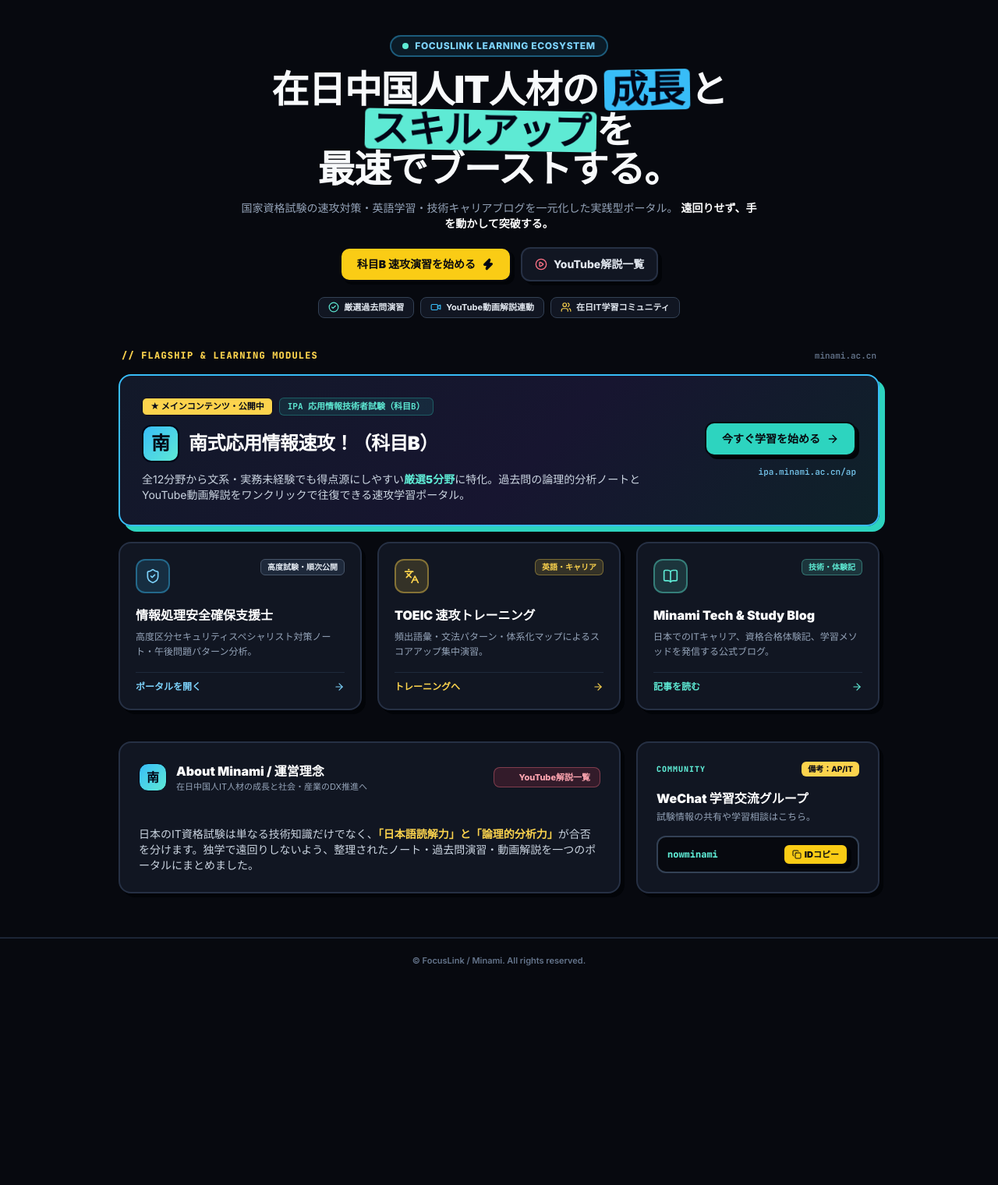
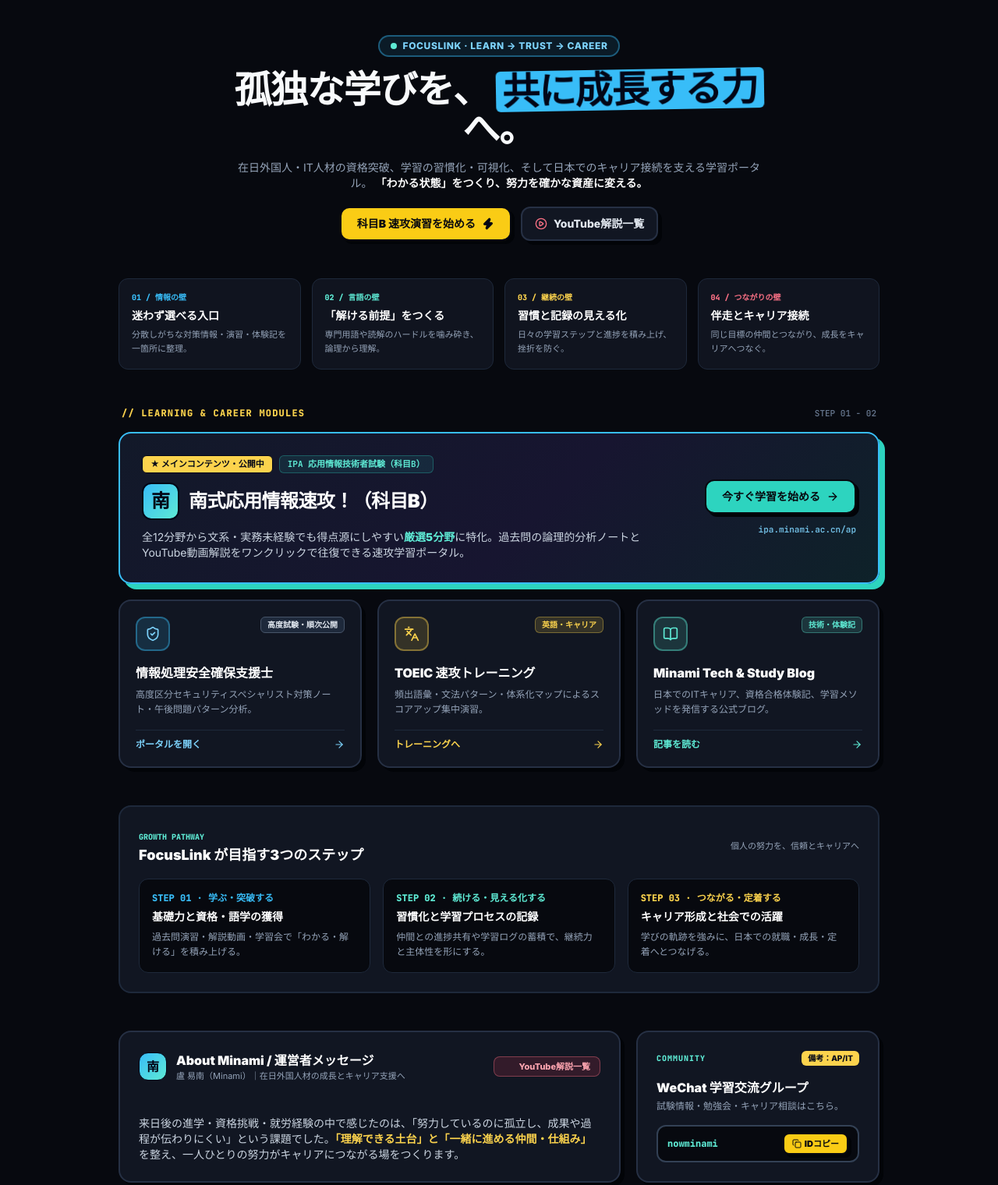
Before and after one commit to roiminami/FOUCUSLINK, a plain HTML site: page index.html in a window 1280 px wide. Shown: the part 40-1560 px from the top of the page at 78% size. Before the commit the page ends 1301 px from the top, so only its background shows below. Drawn offline with nearby package versions, Linux system fonts and the light colour scheme.

Commit message:
Update index.html

```diff
--- a/index.html
+++ b/index.html
@@ -18,8 +18,6 @@
         .font-mono-code {
             font-family: 'JetBrains Mono', monospace;
         }
-
-        /* Fireship 标志性硬投影与按压手感 */
         .hard-card {
             background-color: #111622;
             border: 2px solid #263044;
@@ -31,17 +29,14 @@
             box-shadow: 7px 7px 0px #38bdf8;
             border-color: #38bdf8;
         }
-
         .hard-card-amber:hover {
             box-shadow: 7px 7px 0px #facc15;
             border-color: #facc15;
         }
-
         .hard-card-teal:hover {
             box-shadow: 7px 7px 0px #2dd4bf;
             border-color: #2dd4bf;
         }
-
         .hard-flagship {
             background: linear-gradient(135deg, #121929 0%, #171530 55%, #0e2229 100%);
             border: 2px solid #38bdf8;
@@ -53,7 +48,6 @@
             box-shadow: 10px 10px 0px #facc15;
             border-color: #facc15;
         }
-
         .hard-btn-yellow {
             background-color: #facc15;
             color: #07090F;
@@ -66,7 +60,6 @@
             transform: translate(1px, 1px);
             box-shadow: 2px 2px 0px #020408;
         }
-
         .hard-btn-teal {
             background-color: #2dd4bf;
             color: #07090F;
@@ -87,25 +80,23 @@
     <div id="focuslink-bar-root"></div>
 
     <!-- 主内容区 -->
-    <main class="flex-1 max-w-5xl w-full mx-auto px-4 sm:px-6 py-10 sm:py-14 flex flex-col gap-10">
+    <main class="flex-1 max-w-5xl w-full mx-auto px-4 sm:px-6 py-10 sm:py-14 flex flex-col gap-12">
 
-        <!-- 1. Hero 区 -->
+        <!-- 1. Hero：融合 PPT 核心立意（孤独な学びを、共に成長する力へ） -->
         <section class="flex flex-col items-center text-center gap-4">
             <div class="inline-flex items-center gap-2 px-3.5 py-1 rounded-full bg-sky-400/10 border-2 border-sky-400/40 text-sky-300 text-xs font-extrabold tracking-wider uppercase">
                 <span class="w-2 h-2 rounded-full bg-teal-300 animate-ping"></span>
-                <span>FocusLink Learning Ecosystem</span>
+                <span>FOCUSLINK · LEARN → TRUST → CAREER</span>
             </div>
 
-            <h1 class="text-3xl sm:text-5xl font-black tracking-tight leading-[1.15] max-w-3xl">
-                在日中国人IT人材の<br class="sm:hidden">
-                <span class="px-2 py-0.5 bg-sky-400 text-slate-950 rounded-md inline-block -rotate-1">成長</span>と
-                <span class="px-2 py-0.5 bg-teal-300 text-slate-950 rounded-md inline-block rotate-1">スキルアップ</span>を<br class="hidden sm:inline">
-                最速でブーストする。
+            <h1 class="text-3xl sm:text-5xl font-black tracking-tight leading-[1.16] max-w-3xl">
+                孤独な学びを、<br class="sm:hidden">
+                <span class="px-2 py-0.5 bg-sky-400 text-slate-950 rounded-md inline-block -rotate-1">共に成長する力</span>へ。
             </h1>
 
             <p class="text-xs sm:text-sm text-slate-400 max-w-2xl leading-relaxed">
-                国家資格試験の速攻対策・英語学習・技術キャリアブログを一元化した実践型ポータル。
-                <strong class="text-white font-bold">遠回りせず、手を動かして突破する。</strong>
+                在日外国人・IT人材の資格突破、学習の習慣化・可視化、そして日本でのキャリア接続を支える学習ポータル。
+                <strong class="text-white font-bold">「わかる状態」をつくり、努力を確かな資産に変える。</strong>
             </p>
 
             <div class="flex flex-wrap items-center justify-center gap-3 pt-1">
@@ -118,30 +109,39 @@
                     <span>YouTube解説一覧</span>
                 </a>
             </div>
+        </section>
 
-            <div class="flex flex-wrap items-center justify-center gap-2 pt-1">
-                <span class="inline-flex items-center gap-1.5 text-[11px] font-bold text-slate-200 bg-[#111622] border border-slate-700 px-3 py-1 rounded-lg">
-                    <i data-lucide="check-circle-2" class="w-3.5 h-3.5 text-teal-300"></i>
-                    <span>厳選過去問演習</span>
-                </span>
-                <span class="inline-flex items-center gap-1.5 text-[11px] font-bold text-slate-200 bg-[#111622] border border-slate-700 px-3 py-1 rounded-lg">
-                    <i data-lucide="video" class="w-3.5 h-3.5 text-sky-400"></i>
-                    <span>YouTube動画解説連動</span>
-                </span>
-                <span class="inline-flex items-center gap-1.5 text-[11px] font-bold text-slate-200 bg-[#111622] border border-slate-700 px-3 py-1 rounded-lg">
-                    <i data-lucide="users" class="w-3.5 h-3.5 text-amber-300"></i>
-                    <span>在日IT学習コミュニティ</span>
-                </span>
+        <!-- 2. 四つの壁を突破するアプローチ（PPT 課題分析 × 解決の視点） -->
+        <section class="grid grid-cols-2 lg:grid-cols-4 gap-3.5">
+            <div class="bg-[#111622]/90 border border-slate-800 rounded-xl p-4 flex flex-col gap-1.5">
+                <span class="text-[10px] font-black font-mono-code text-sky-400">01 / 情報の壁</span>
+                <h2 class="text-sm font-black text-white">迷わず選べる入口</h2>
+                <p class="text-[11px] text-slate-400 leading-relaxed">分散しがちな対策情報・演習・体験記を一箇所に整理。</p>
+            </div>
+            <div class="bg-[#111622]/90 border border-slate-800 rounded-xl p-4 flex flex-col gap-1.5">
+                <span class="text-[10px] font-black font-mono-code text-teal-300">02 / 言語の壁</span>
+                <h2 class="text-sm font-black text-white">「解ける前提」をつくる</h2>
+                <p class="text-[11px] text-slate-400 leading-relaxed">専門用語や読解のハードルを噛み砕き、論理から理解。</p>
+            </div>
+            <div class="bg-[#111622]/90 border border-slate-800 rounded-xl p-4 flex flex-col gap-1.5">
+                <span class="text-[10px] font-black font-mono-code text-amber-300">03 / 継続の壁</span>
+                <h2 class="text-sm font-black text-white">習慣と記録の見える化</h2>
+                <p class="text-[11px] text-slate-400 leading-relaxed">日々の学習ステップと進捗を積み上げ、挫折を防ぐ。</p>
+            </div>
+            <div class="bg-[#111622]/90 border border-slate-800 rounded-xl p-4 flex flex-col gap-1.5">
+                <span class="text-[10px] font-black font-mono-code text-rose-400">04 / つながりの壁</span>
+                <h2 class="text-sm font-black text-white">伴走とキャリア接続</h2>
+                <p class="text-[11px] text-slate-400 leading-relaxed">同じ目標の仲間とつながり、成長をキャリアへつなぐ。</p>
             </div>
         </section>
 
-        <!-- 2. 核心模块区 -->
+        <!-- 3. 核心学習モジュール（旗舰主推 + 3个专项/博客入口） -->
         <section class="flex flex-col gap-4">
             <div class="flex items-center justify-between px-1">
                 <h2 class="text-xs font-black uppercase tracking-widest text-amber-300 font-mono-code">
-                    // FLAGSHIP & LEARNING MODULES
+                    // LEARNING & CAREER MODULES
                 </h2>
-                <span class="text-[11px] text-slate-500 font-mono-code">minami.ac.cn</span>
+                <span class="text-[11px] text-slate-500 font-mono-code">STEP 01 - 02</span>
             </div>
 
             <div class="grid grid-cols-1 md:grid-cols-3 gap-5">
@@ -238,7 +238,36 @@
             </div>
         </section>
 
-        <!-- 3. 理念 & 社群区 -->
+        <!-- 4. 成長ステップ（PPT ステップアップ・伴走育成モデル） -->
+        <section class="bg-[#111622] border-2 border-slate-800 rounded-2xl p-5 sm:p-6 flex flex-col gap-4">
+            <div class="flex items-center justify-between flex-wrap gap-2">
+                <div>
+                    <span class="text-[10px] font-black font-mono-code text-teal-300 uppercase">GROWTH PATHWAY</span>
+                    <h2 class="text-base sm:text-lg font-black text-white">FocusLink が目指す3つのステップ</h2>
+                </div>
+                <span class="text-[11px] text-slate-400">個人の努力を、信頼とキャリアへ</span>
+            </div>
+
+            <div class="grid grid-cols-1 md:grid-cols-3 gap-4">
+                <div class="bg-[#07090F] border border-slate-800 rounded-xl p-4 flex flex-col gap-1.5">
+                    <span class="text-xs font-black font-mono-code text-sky-400">STEP 01 · 学ぶ・突破する</span>
+                    <h3 class="text-sm font-bold text-white">基礎力と資格・語学の獲得</h3>
+                    <p class="text-xs text-slate-400 leading-relaxed">過去問演習・解説動画・学習会で「わかる・解ける」を積み上げる。</p>
+                </div>
+                <div class="bg-[#07090F] border border-slate-800 rounded-xl p-4 flex flex-col gap-1.5">
+                    <span class="text-xs font-black font-mono-code text-teal-300">STEP 02 · 続ける・見える化する</span>
+                    <h3 class="text-sm font-bold text-white">習慣化と学習プロセスの記録</h3>
+                    <p class="text-xs text-slate-400 leading-relaxed">仲間との進捗共有や学習ログの蓄積で、継続力と主体性を形にする。</p>
+                </div>
+                <div class="bg-[#07090F] border border-slate-800 rounded-xl p-4 flex flex-col gap-1.5">
+                    <span class="text-xs font-black font-mono-code text-amber-300">STEP 03 · つながる・定着する</span>
+                    <h3 class="text-sm font-bold text-white">キャリア形成と社会での活躍</h3>
+                    <p class="text-xs text-slate-400 leading-relaxed">学びの軌跡を強みに、日本での就職・成長・定着へとつなげる。</p>
+                </div>
+            </div>
+        </section>
+
+        <!-- 5. 運営理念 & 社群区 -->
         <section class="grid grid-cols-1 md:grid-cols-3 gap-5">
 
             <!-- 左侧 2 列：運営者メッセージ -->
@@ -249,8 +278,8 @@
                             南
                         </div>
                         <div>
-                            <h3 class="text-sm sm:text-base font-black text-white">About Minami / 運営理念</h3>
-                            <p class="text-[11px] text-slate-400">在日中国人IT人材の成長と社会・産業のDX推進へ</p>
+                            <h3 class="text-sm sm:text-base font-black text-white">About Minami / 運営者メッセージ</h3>
+                            <p class="text-[11px] text-slate-400">盧 易南（Minami）｜在日外国人材の成長とキャリア支援へ</p>
                         </div>
                     </div>
                     <a href="https://www.youtube.com/playlist?list=PLI9LZ_5sMCR4" target="_blank" rel="noopener noreferrer" class="inline-flex items-center gap-1.5 text-[11px] font-extrabold text-rose-300 bg-rose-500/15 hover:bg-rose-500/25 border border-rose-400/40 px-3 py-1 rounded-lg transition-colors">
@@ -259,7 +288,7 @@
                     </a>
                 </div>
                 <p class="text-xs sm:text-sm text-slate-300 leading-relaxed">
-                    日本のIT資格試験は単なる技術知識だけでなく、<strong class="text-amber-300 font-black">「日本語読解力」と「論理的分析力」</strong>が合否を分けます。独学で遠回りしないよう、整理されたノート・過去問演習・動画解説を一つのポータルにまとめました。
+                    来日後の進学・資格挑戦・就労経験の中で感じたのは、「努力しているのに孤立し、成果や過程が伝わりにくい」という課題でした。<strong class="text-amber-300 font-black">「理解できる土台」と「一緒に進める仲間・仕組み」</strong>を整え、一人ひとりの努力がキャリアにつながる場をつくります。
                 </p>
             </div>
 
@@ -271,7 +300,7 @@
                 </div>
                 <div>
                     <h3 class="text-sm sm:text-base font-black text-white">WeChat 学習交流グループ</h3>
-                    <p class="text-xs text-slate-400 mt-1">試験情報の共有や学習相談はこちら。</p>
+                    <p class="text-xs text-slate-400 mt-1">試験情報・勉強会・キャリア相談はこちら。</p>
                 </div>
                 <div class="bg-[#07090F] border-2 border-slate-700 rounded-xl px-3 py-2 flex items-center justify-between gap-2">
                     <code class="text-xs font-extrabold font-mono-code text-teal-300">nowminami</code>
```
